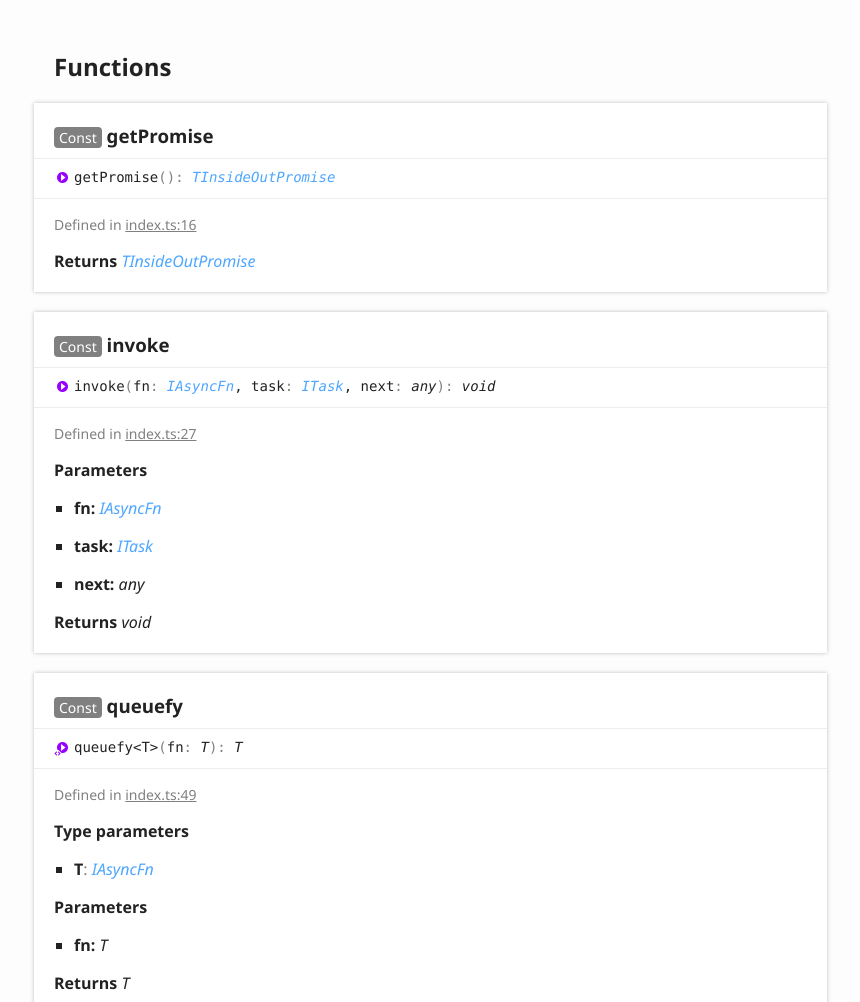
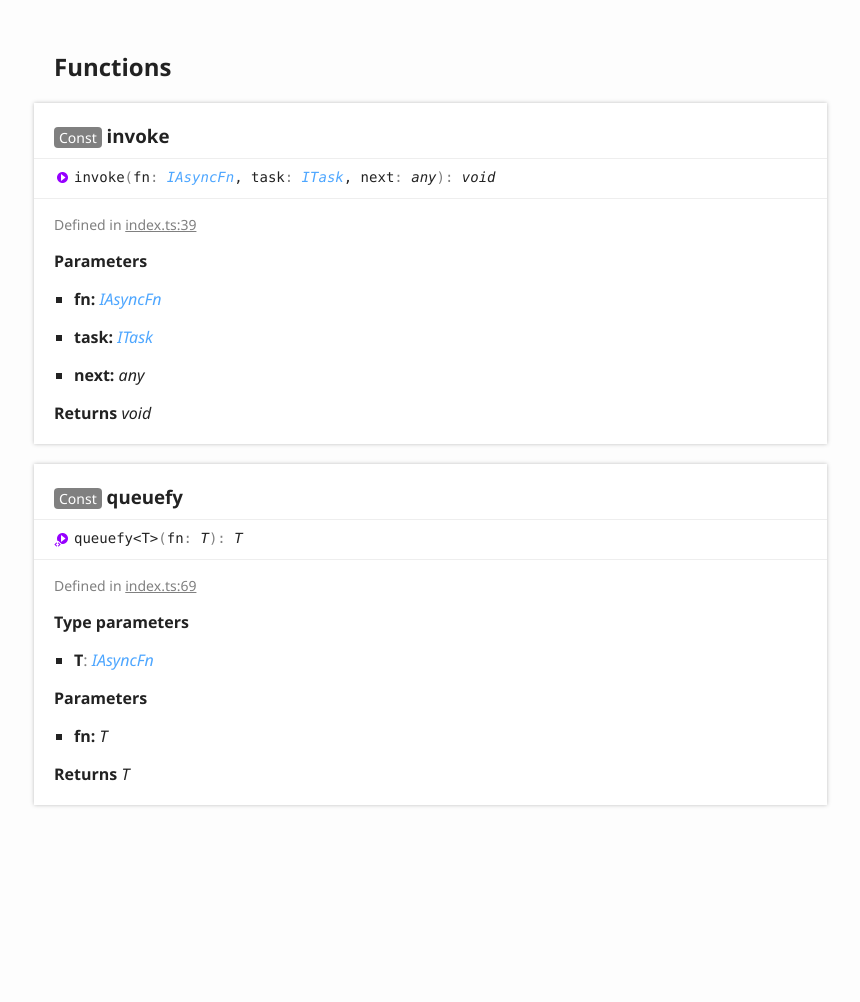
Before and after one commit to qiwi/queuefy, a plain HTML site: page modules/_index_.html in a window 1280 px wide. Shown: the part 1798-2800 px from the top of the page, without its empty margins (6-866 px from the left). Drawn offline with Linux system fonts and the light colour scheme.

Commit message:
docs updated v1.1.0

```diff
--- a/modules/_index_.html
+++ b/modules/_index_.html
@@ -80,7 +80,6 @@
 						<section class="tsd-index-section ">
 							<h3>Functions</h3>
 							<ul class="tsd-index-list">
-								<li class="tsd-kind-function tsd-parent-kind-module"><a href="_index_.html#getpromise" class="tsd-kind-icon">get<wbr>Promise</a></li>
 								<li class="tsd-kind-function tsd-parent-kind-module"><a href="_index_.html#invoke" class="tsd-kind-icon">invoke</a></li>
 								<li class="tsd-kind-function tsd-parent-kind-module tsd-has-type-parameter"><a href="_index_.html#queuefy" class="tsd-kind-icon">queuefy</a></li>
 							</ul>
@@ -96,7 +95,7 @@
 					<div class="tsd-signature tsd-kind-icon">IAsync<wbr>Fn<span class="tsd-signature-symbol">:</span> <span class="tsd-signature-symbol">(</span><span class="tsd-signature-symbol">...</span>args<span class="tsd-signature-symbol">: </span><span class="tsd-signature-type">any</span><span class="tsd-signature-symbol">[]</span><span class="tsd-signature-symbol">)</span><span class="tsd-signature-symbol"> =&gt; </span><span class="tsd-signature-type">Promise</span><span class="tsd-signature-symbol">&lt;</span><span class="tsd-signature-type">any</span><span class="tsd-signature-symbol">&gt;</span></div>
 					<aside class="tsd-sources">
 						<ul>
-							<li>Defined in <a href="https://github.com/qiwi/queuefy/blob/61de3dc/src/main/ts/index.ts#L7">index.ts:7</a></li>
+							<li>Defined in <a href="https://github.com/qiwi/queuefy/blob/d41eac8/src/main/ts/index.ts#L7">index.ts:7</a></li>
 						</ul>
 					</aside>
 					<div class="tsd-type-declaration">
@@ -127,7 +126,7 @@
 					<div class="tsd-signature tsd-kind-icon">ITask<span class="tsd-signature-symbol">:</span> <span class="tsd-signature-symbol">{ </span>args<span class="tsd-signature-symbol">: </span><span class="tsd-signature-type">any</span><span class="tsd-signature-symbol">[]</span><span class="tsd-signature-symbol">; </span>iop<span class="tsd-signature-symbol">: </span><a href="_index_.html#tinsideoutpromise" class="tsd-signature-type">TInsideOutPromise</a><span class="tsd-signature-symbol"> }</span></div>
 					<aside class="tsd-sources">
 						<ul>
-							<li>Defined in <a href="https://github.com/qiwi/queuefy/blob/61de3dc/src/main/ts/index.ts#L9">index.ts:9</a></li>
+							<li>Defined in <a href="https://github.com/qiwi/queuefy/blob/d41eac8/src/main/ts/index.ts#L9">index.ts:9</a></li>
 						</ul>
 					</aside>
 					<div class="tsd-type-declaration">
@@ -148,7 +147,7 @@
 					<div class="tsd-signature tsd-kind-icon">ITask<wbr>Queue<span class="tsd-signature-symbol">:</span> <span class="tsd-signature-type">Array</span><span class="tsd-signature-symbol">&lt;</span><a href="_index_.html#itask" class="tsd-signature-type">ITask</a><span class="tsd-signature-symbol">&gt;</span></div>
 					<aside class="tsd-sources">
 						<ul>
-							<li>Defined in <a href="https://github.com/qiwi/queuefy/blob/61de3dc/src/main/ts/index.ts#L13">index.ts:13</a></li>
+							<li>Defined in <a href="https://github.com/qiwi/queuefy/blob/d41eac8/src/main/ts/index.ts#L13">index.ts:13</a></li>
 						</ul>
 					</aside>
 				</section>
@@ -158,7 +157,7 @@
 					<div class="tsd-signature tsd-kind-icon">TInside<wbr>Out<wbr>Promise<span class="tsd-signature-symbol">:</span> <span class="tsd-signature-symbol">{ </span>promise<span class="tsd-signature-symbol">: </span><span class="tsd-signature-type">Promise</span><span class="tsd-signature-symbol">&lt;</span><span class="tsd-signature-type">any</span><span class="tsd-signature-symbol">&gt;</span><span class="tsd-signature-symbol">; </span>reject<span class="tsd-signature-symbol">: </span><span class="tsd-signature-type">Function</span><span class="tsd-signature-symbol">; </span>resolve<span class="tsd-signature-symbol">: </span><span class="tsd-signature-type">Function</span><span class="tsd-signature-symbol"> }</span></div>
 					<aside class="tsd-sources">
 						<ul>
-							<li>Defined in <a href="https://github.com/qiwi/queuefy/blob/61de3dc/src/main/ts/index.ts#L1">index.ts:1</a></li>
+							<li>Defined in <a href="https://github.com/qiwi/queuefy/blob/d41eac8/src/main/ts/index.ts#L1">index.ts:1</a></li>
 						</ul>
 					</aside>
 					<div class="tsd-type-declaration">
@@ -180,23 +179,6 @@
 			<section class="tsd-panel-group tsd-member-group ">
 				<h2>Functions</h2>
 				<section class="tsd-panel tsd-member tsd-kind-function tsd-parent-kind-module">
-					<a name="getpromise" class="tsd-anchor"></a>
-					<h3><span class="tsd-flag ts-flagConst">Const</span> get<wbr>Promise</h3>
-					<ul class="tsd-signatures tsd-kind-function tsd-parent-kind-module">
-						<li class="tsd-signature tsd-kind-icon">get<wbr>Promise<span class="tsd-signature-symbol">(</span><span class="tsd-signature-symbol">)</span><span class="tsd-signature-symbol">: </span><a href="_index_.html#tinsideoutpromise" class="tsd-signature-type">TInsideOutPromise</a></li>
-					</ul>
-					<ul class="tsd-descriptions">
-						<li class="tsd-description">
-							<aside class="tsd-sources">
-								<ul>
-									<li>Defined in <a href="https://github.com/qiwi/queuefy/blob/61de3dc/src/main/ts/index.ts#L16">index.ts:16</a></li>
-								</ul>
-							</aside>
-							<h4 class="tsd-returns-title">Returns <a href="_index_.html#tinsideoutpromise" class="tsd-signature-type">TInsideOutPromise</a></h4>
-						</li>
-					</ul>
-				</section>
-				<section class="tsd-panel tsd-member tsd-kind-function tsd-parent-kind-module">
 					<a name="invoke" class="tsd-anchor"></a>
 					<h3><span class="tsd-flag ts-flagConst">Const</span> invoke</h3>
 					<ul class="tsd-signatures tsd-kind-function tsd-parent-kind-module">
@@ -206,7 +188,7 @@
 						<li class="tsd-description">
 							<aside class="tsd-sources">
 								<ul>
-									<li>Defined in <a href="https://github.com/qiwi/queuefy/blob/61de3dc/src/main/ts/index.ts#L27">index.ts:27</a></li>
+									<li>Defined in <a href="https://github.com/qiwi/queuefy/blob/d41eac8/src/main/ts/index.ts#L39">index.ts:39</a></li>
 								</ul>
 							</aside>
 							<h4 class="tsd-parameters-title">Parameters</h4>
@@ -235,7 +217,7 @@
 						<li class="tsd-description">
 							<aside class="tsd-sources">
 								<ul>
-									<li>Defined in <a href="https://github.com/qiwi/queuefy/blob/61de3dc/src/main/ts/index.ts#L49">index.ts:49</a></li>
+									<li>Defined in <a href="https://github.com/qiwi/queuefy/blob/d41eac8/src/main/ts/index.ts#L69">index.ts:69</a></li>
 								</ul>
 							</aside>
 							<h4 class="tsd-type-parameters-title">Type parameters</h4>
@@ -282,9 +264,6 @@
 						<a href="_index_.html#tinsideoutpromise" class="tsd-kind-icon">TInside<wbr>Out<wbr>Promise</a>
 					</li>
 					<li class=" tsd-kind-function tsd-parent-kind-module">
-						<a href="_index_.html#getpromise" class="tsd-kind-icon">get<wbr>Promise</a>
-					</li>
-					<li class=" tsd-kind-function tsd-parent-kind-module">
 						<a href="_index_.html#invoke" class="tsd-kind-icon">invoke</a>
 					</li>
 					<li class=" tsd-kind-function tsd-parent-kind-module tsd-has-type-parameter">
```
Also changed, not shown: assets/js/search.json (+1 -1 lines), index.html (+1 -1 lines).
